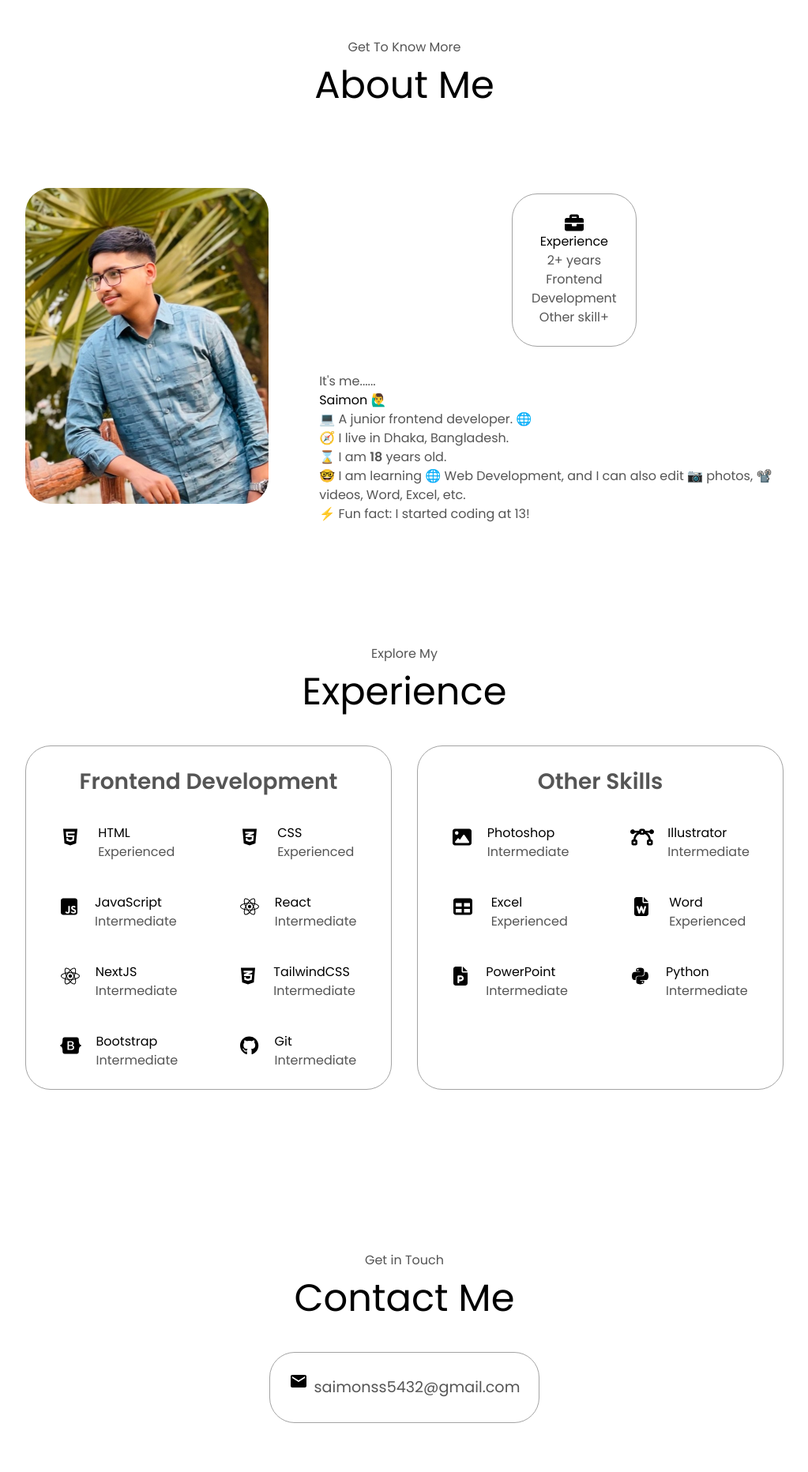
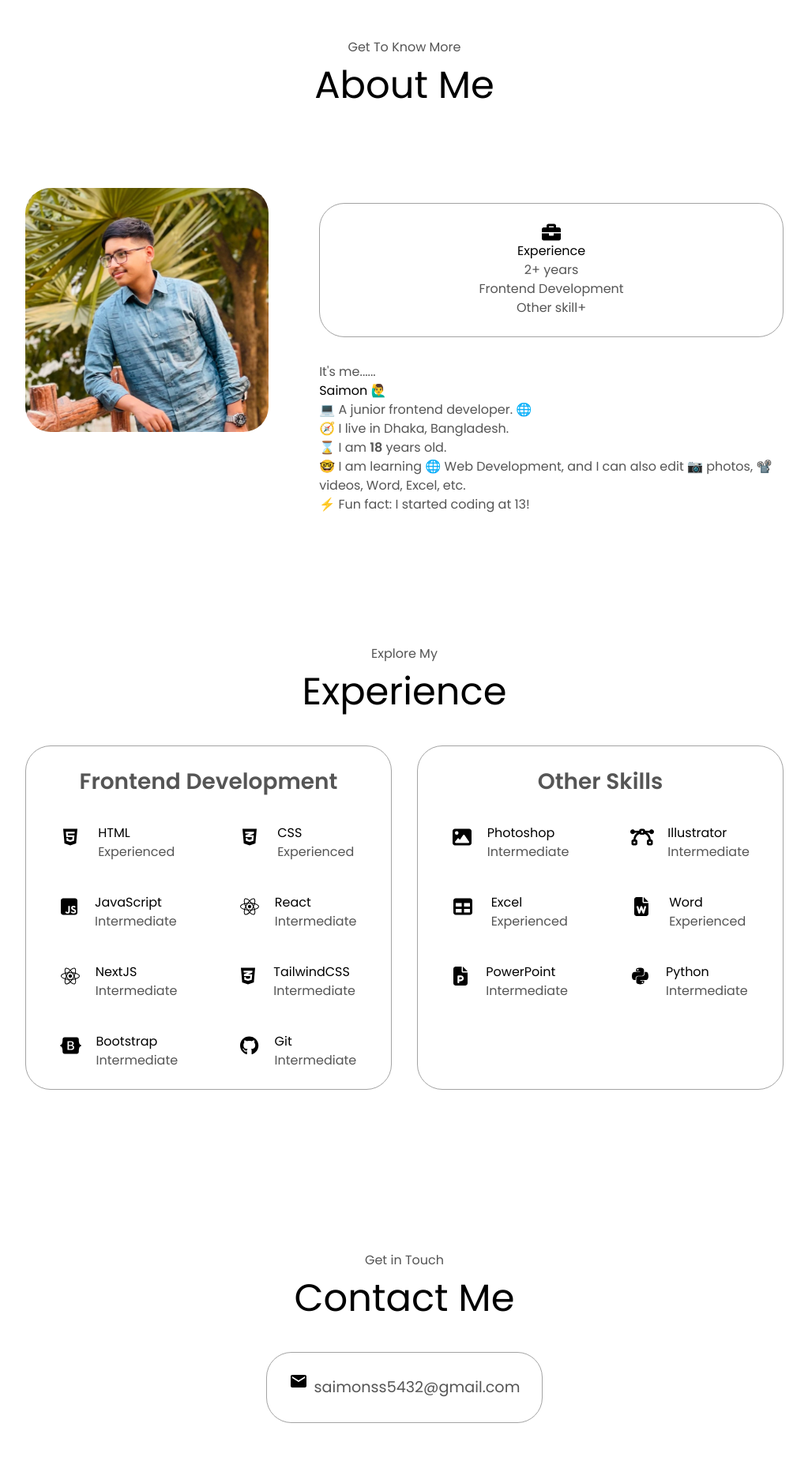
Before and after one commit to nextSaimon/My_portfolio, a Next.js app: page / in a window 1280 px wide. Shown: the part 880-2744 px from the top of the page at 79% size, without its empty margins (128-1151 px from the left). Built offline with nearby package versions, Linux system fonts and the light colour scheme.

Commit message:
all animation added

```diff
--- a/app/cdn.js
+++ /dev/null
@@ -1,30 +0,0 @@
-"use client"; // Marks this as a client component
-import { useEffect } from "react";
-import Head from "next/head";
-import AOS from "aos"; // Importing AOS to initialize directly
-import "aos/dist/aos.css"; // Importing AOS CSS
-
-export default function CDNLinks() {
-  useEffect(() => {
-    AOS.init({
-      duration: 1000,
-      once: false,
-      offset: 0,
-      mirror: true,
-    });
-  }, []);
-
-  return (
-    <>
-      <Head>
-        {/* Font Awesome CDN */}
-        <link
-          rel="stylesheet"
-          href="https://cdnjs.cloudflare.com/ajax/libs/font-awesome/6.6.0/css/all.min.css"
-          integrity="sha384-ysb2Mv1G4zr2uhG3yd5Io09k2E1JmgoEImR1tJ+y8AqPbgiWPRTBfOe8b0n0/0Oe"
-          crossOrigin="anonymous"
-        />
-      </Head>
-    </>
-  );
-}
--- a/app/components/About.jsx
+++ b/app/components/About.jsx
@@ -33,24 +33,68 @@ const About = () => {
 
   return (
     <section id="about" style={{ overflow: "hidden" }}>
+      <AnimatedContent
+        distance={150}
+        direction="vertical"
+        reverse={true}
+        duration={1.2}
+        ease="bounce.out"
+        initialOpacity={0.2}
+        animateOpacity
+        scale={0.3}
+        threshold={0.2}
+        delay={0}
+      >
+        <FadeContent
+          blur={true}
+          duration={1000}
+          easing="ease-out"
+          initialOpacity={0}
+        >
           <p className="section__text__p1 ">Get To Know More</p>
           <h1 className="title">About Me</h1>
-      <div className="section-container">
+        </FadeContent>
+      </AnimatedContent>
+      <div className="section-container justify-center">
         <div className="section__pic-container">
+          <AnimatedContent
+            distance={150}
+            direction="vertical"
+            reverse={true}
+            duration={1.2}
+            ease="bounce.out"
+            initialOpacity={0.2}
+            animateOpacity
+            scale={0.3}
+            threshold={0.2}
+            delay={0}
+          >
             <Image
               className="about-pic"
               src={about_img}
               alt="Saimon's Profile"
-            layout="intrinsic"
               width={400}
               height={400}
               placeholder="blur"
               quality={100}
               style={{ objectFit: "cover" }}
             />
+          </AnimatedContent>
         </div>
         <div className="about-details-container">
-          <div className="about-containers  w-[100px] mx-auto">
+          <AnimatedContent
+            distance={150}
+            direction="vertical"
+            reverse={true}
+            duration={1.2}
+            ease="bounce.out"
+            initialOpacity={0.2}
+            animateOpacity
+            scale={0.3}
+            threshold={0.2}
+            delay={0}
+          >
+            <div className="about-containers mx-auto">
               <div className="details-container text-center ">
                 <i className="fas fa-briefcase icon">
                   <FaBriefcase className="mx-auto" />
@@ -73,6 +117,13 @@ const About = () => {
                 </p>
               </div> */}
             </div>
+          </AnimatedContent>
+          <FadeContent
+            blur={true}
+            duration={1000}
+            easing="ease-out"
+            initialOpacity={0}
+          >
             <div className="text-container">
               <p>It&apos;s me......</p>
               <h1> Saimon 🙋‍♂️</h1>
@@ -87,6 +138,7 @@ const About = () => {
               </p>
               <p>⚡ Fun fact: I started coding at 13!</p>
             </div>
+          </FadeContent>
         </div>
       </div>
     </section>
--- a/app/components/Contact.jsx
+++ b/app/components/Contact.jsx
@@ -1,14 +1,50 @@
+"use client";
 import { AiOutlineInstagram } from "react-icons/ai";
 import { BsFacebook } from "react-icons/bs";
 import { MdEmail } from "react-icons/md";
 import React from "react";
+import AnimatedContent from "./../assets/AnimatedContent/AnimatedContent";
+import FadeContent from "../assets/FadeContent/FadeContent";
 
 const Contact = () => {
   return (
     <section id="contact" style={{ overflow: "hidden" }}>
+      <AnimatedContent
+        distance={150}
+        direction="vertical" // Fixed typo: "vartical" → "vertical"
+        reverse={true}
+        duration={1.2}
+        ease="bounce.out"
+        initialOpacity={0.2}
+        animateOpacity
+        scale={0.3}
+        threshold={0.2}
+        delay={0}
+      >
+        <FadeContent
+          blur={true}
+          duration={1000}
+          easing="ease-out"
+          initialOpacity={0}
+        >
           <p className="section__text__p1">Get in Touch</p>
           <h1 className="title">Contact Me</h1>
-      <div className="contact-info-upper-container">
+        </FadeContent>
+      </AnimatedContent>
+
+      <AnimatedContent
+        distance={150}
+        direction="horizontal" // Fixed typo: "vartical" → "vertical"
+        reverse={true}
+        duration={1.2}
+        ease="bounce.out"
+        initialOpacity={0.2}
+        animateOpacity
+        scale={0.3}
+        threshold={0.2}
+        delay={0}
+      >
+        <div className="contact-info-upper-container w-[350px]">
           <div className="contact-info-container">
             <i className="fas fa-envelope icon contact-icon email-icon">
               <MdEmail />
@@ -18,7 +54,20 @@ const Contact = () => {
             </p>
           </div>
         </div>
-      <div className="contact-info-upper-container">
+      </AnimatedContent>
+      <AnimatedContent
+        distance={150}
+        direction="horizontal" // Fixed typo: "vartical" → "vertical"
+        reverse={false}
+        duration={1.2}
+        ease="bounce.out"
+        initialOpacity={0.2}
+        animateOpacity
+        scale={0.3}
+        threshold={0.2}
+        delay={0}
+      >
+        <div className="contact-info-upper-container w-[350px]">
           <div className="contact-info-container">
             <i className="fab fa-facebook icon contact-icon">
               <BsFacebook />
@@ -33,9 +82,7 @@ const Contact = () => {
               </a>
             </p>{" "}
             <b>||</b>
-          <i
-            className="fab fa-instagram icon contact-icon"
-          >
+            <i className="fab fa-instagram icon contact-icon">
               <AiOutlineInstagram />
             </i>
             <p>
@@ -49,6 +96,7 @@ const Contact = () => {
             </p>
           </div>
         </div>
+      </AnimatedContent>
     </section>
   );
 };
--- a/app/components/Experience.jsx
+++ b/app/components/Experience.jsx
@@ -140,7 +140,7 @@ const Experience = () => {
     <section id="experience" style={{ overflow: "hidden" }}>
       <AnimatedContent
         distance={150}
-        direction="vertical" // Fixed typo: "vartical" → "vertical"
+        direction="vertical"
         reverse={true}
         duration={1.2}
         ease="bounce.out"
@@ -150,13 +150,20 @@ const Experience = () => {
         threshold={0.2}
         delay={0}
       >
-        <p className="section__text__p1">Explore My</p>
-        <h1 className="title">Experience</h1>
+        <FadeContent
+          blur={true}
+          duration={1000}
+          easing="ease-out"
+          initialOpacity={0}
+        >
+          <p className="section__text__p1">Explore My</p>
+          <h1 className="title">Experience</h1>
+        </FadeContent>
       </AnimatedContent>
 
       <div className="experience-details-container">
-        <div className="about-containers">
-          <div className="details-container">
+        <div className="about-containers justify-center">
+          <div className="details-container max-w-[600px]">
             <AnimatedContent
               distance={150}
               direction="horizontal"
--- a/app/components/Footer.jsx
+++ b/app/components/Footer.jsx
@@ -1,6 +1,8 @@
 "use client";
 import React from "react";
 import { useRouter } from "next/navigation"; // Import from next/navigation
+import AnimatedContent from "../assets/AnimatedContent/AnimatedContent";
+import FadeContent from "../assets/FadeContent/FadeContent";
 
 const Footer = () => {
   const router = useRouter();
@@ -24,6 +26,24 @@ const Footer = () => {
 
   return (
     <footer style={{ overflow: "hidden" }}>
+      <AnimatedContent
+        distance={150}
+        direction="vertical"
+        reverse={true}
+        duration={1.2}
+        ease="power3.out"
+        initialOpacity={0.2}
+        animateOpacity
+        scale={0.3}
+        threshold={0.2}
+        delay={0}
+      >
+        <FadeContent
+          blur={true}
+          duration={900}
+          easing="ease-out"
+          initialOpacity={0}
+        >
           <nav>
             <ul className="nav-links">
               <li style={{ cursor: "pointer" }}>
@@ -33,7 +53,9 @@ const Footer = () => {
                 <a onClick={() => handleFooterClick("about")}>About</a>
               </li>
               <li style={{ cursor: "pointer" }}>
-            <a onClick={() => handleFooterClick("experience")}>Experience</a>
+                <a onClick={() => handleFooterClick("experience")}>
+                  Experience
+                </a>
               </li>
               <li style={{ cursor: "pointer" }}>
                 <a onClick={handleProjectClick}>Project</a>
@@ -47,6 +69,8 @@ const Footer = () => {
             {/* update the year every new year */}
             &#169; {new Date().getFullYear()} Saimon. All Rights Reserved.
           </p>
+        </FadeContent>
+      </AnimatedContent>
     </footer>
   );
 };
--- a/app/components/Profile.jsx
+++ b/app/components/Profile.jsx
@@ -75,10 +75,9 @@ const Profile = () => {
               className="profile-pic"
               src={profile_img}
               alt="Saimon's Profile"
-              layout="intrinsic" // Let the image scale based on its container size
               width={400} // Default width
               height={400} // Default height
-              // placeholder="blur" // Blur effect while loading
+              placeholder="blur" // Blur effect while loading
               quality={100}
               style={{ objectFit: "cover", borderRadius: "50%" }} // Optional: rounded shape
             />
--- a/app/layout.js
+++ b/app/layout.js
@@ -4,6 +4,7 @@ import "./assets/css/mediaqueries.css";
 import "./globals.css";
 import Head from "next/head";
 import Footer from "./components/Footer";
+import Navbar from "./components/Navbar";
 
 // Load custom fonts
 const geistSans = localFont({
@@ -39,6 +40,7 @@ export default function RootLayout({ children }) {
       <body
         className={`${geistSans.variable} ${geistMono.variable} antialiased`}
       >
+        {/* <Navbar className="z-50" /> */}
         {children}
       </body>
     </html>
```
Also changed, not shown: app/components/Navbar.jsx (+43 -2 lines), app/project/page.jsx (+43 -8 lines), app/aos.txt (deleted), 1 other file (tests, documents, lock files or other folders). Lines whose indentation alone changed are shown as unchanged.
